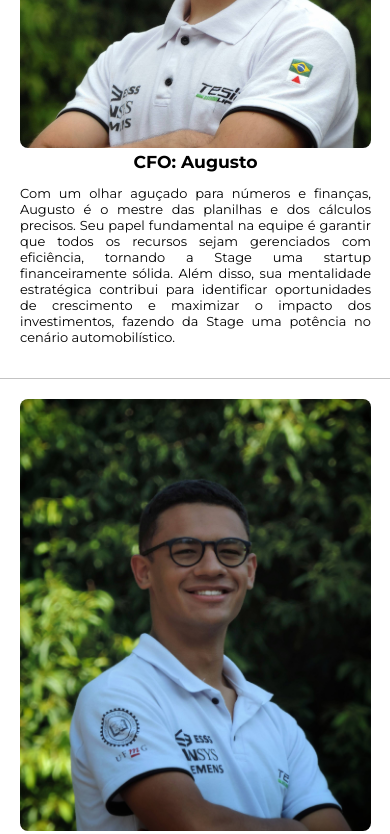
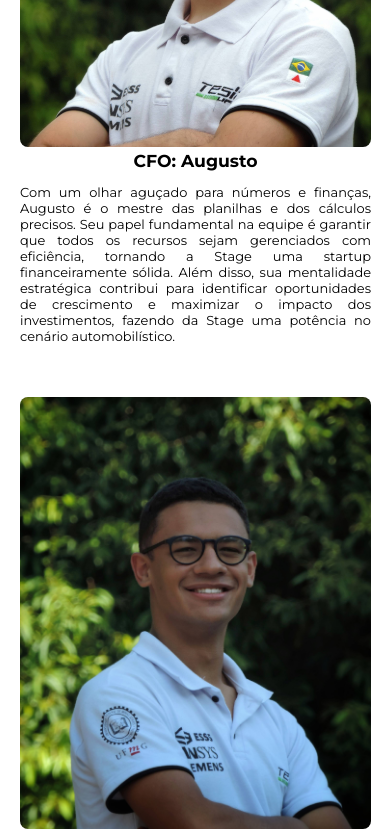
Before and after one commit to Alan-Augusto/Stage, a React (Create React App) app in the folder client/: page /equipe in a window 390 px wide. Shown: the part 1156-1990 px from the top of the page. Built offline with nearby package versions, Linux system fonts and the light colour scheme.

Commit message:
adicionando responsividade

```diff
--- a/client/src/common/Card/Card.css
+++ b/client/src/common/Card/Card.css
@@ -3,7 +3,6 @@
   width: 75%;
   flex-direction: row;
   padding: 20px;
-  border-bottom: 1px solid rgba(0, 0, 0, 0.237);
   align-items: start;
 }
 
```
